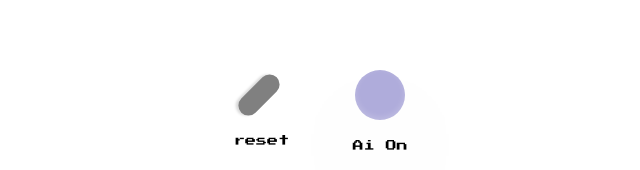
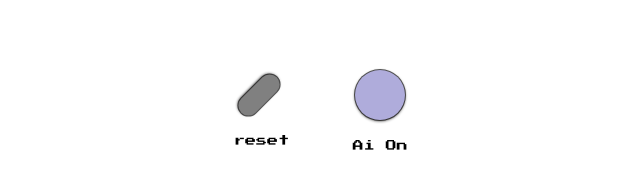
Before and after one commit to LeTXT/ticTacToe, a React (Create React App) app: page / in a window 1280 px wide. Shown: the part 525-695 px from the top of the page, without its empty margins (319-959 px from the left). Built offline with nearby package versions, Linux system fonts and the light colour scheme.

Commit message:
1 file modified

```diff
--- a/src/style.css
+++ b/src/style.css
@@ -103,7 +103,7 @@ button {
   border-radius: 10px;
   border-style: hidden;
 
-  box-shadow: rgba(0, 0, 0, 0.15) 1.95px 1.95px 2.6px;
+  box-shadow: rgb(31, 30, 30) 0px 1px 3px 0px, rgba(0, 0, 0, 0.637) 0px 0px 0px 1px;
 
   width: 50px;
   height: 20px;
@@ -133,8 +133,8 @@ button {
 
   border-style: none;
 
-  box-shadow: rgb(0, 0, 0) 1.95px 1.95px 2.6px;
-  box-shadow: rgb(0, 0, 0) 0px 50px 100px -20px, rgba(0, 0, 0, 0.3) 0px 30px 60px -30px, rgba(255, 255, 255, 0.212) 0px -2px 6px 0px inset;
+  box-shadow: rgb(31, 30, 30) 0px 1px 3px 0px, rgba(0, 0, 0, 0.637) 0px 0px 0px 1px;
+
 
 
   margin: auto;
```
